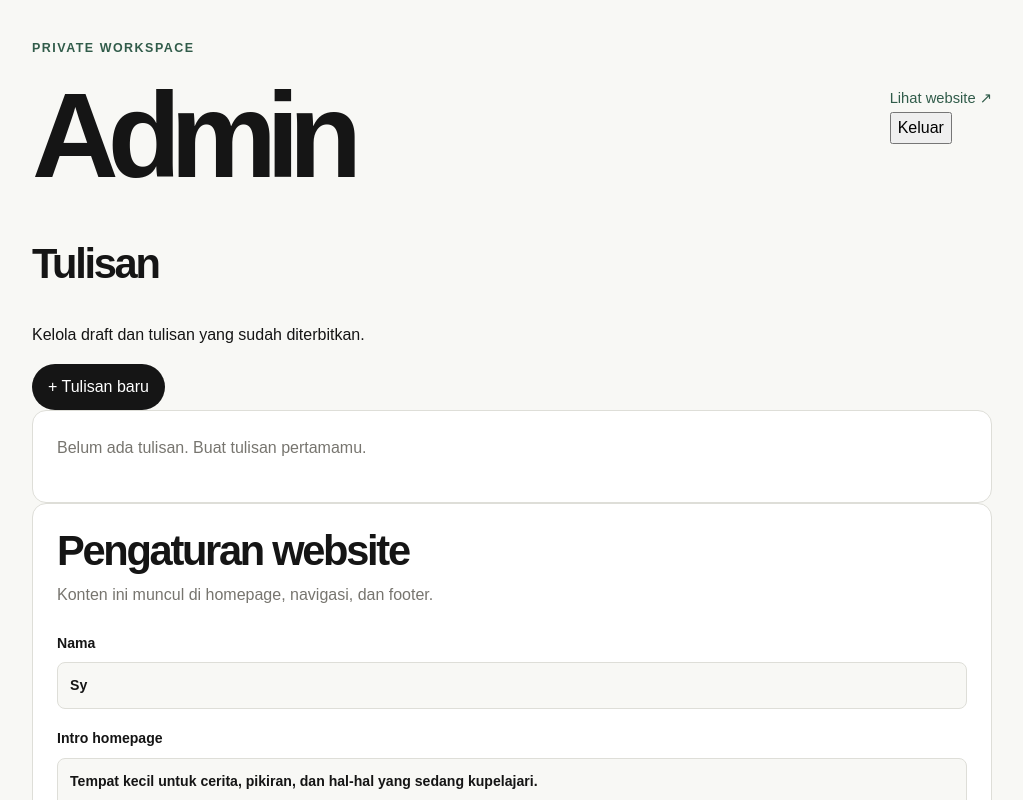
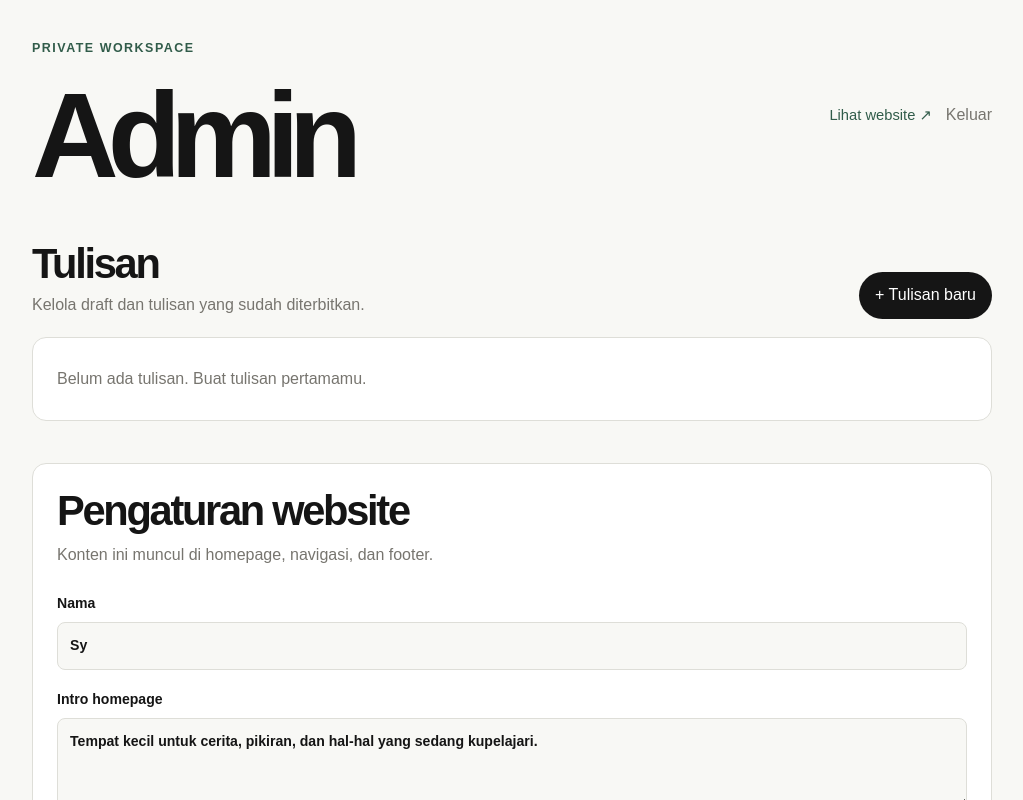
Before and after one commit to ncuyyGans/By-Sy, a Next.js app: page /admin in a window 1280 px wide. Shown: the top 800 px of the page, without its empty margins (128-1151 px from the left). Built offline with nearby package versions, Linux system fonts and the light colour scheme; no server answers; the database is empty.

Commit message:
style: complete CMS and article interface

```diff
--- /dev/null
+++ b/app/admin.css
@@ -0,0 +1,77 @@
+.admin-actions,
+.form-actions,
+.row-actions {
+  display: flex;
+  align-items: center;
+  gap: 14px;
+}
+
+.link-button,
+.danger-link {
+  padding: 0;
+  border: 0;
+  background: transparent;
+  color: var(--muted);
+  cursor: pointer;
+}
+
+.danger-link { color: #a34237; }
+.dashboard-stack { display: grid; gap: 42px; }
+.admin-section-heading {
+  display: flex;
+  justify-content: space-between;
+  align-items: end;
+  gap: 24px;
+  margin-bottom: 18px;
+}
+.admin-section-heading h2 { margin-bottom: 5px; }
+.admin-section-heading p { margin: 0; color: var(--muted); }
+
+select {
+  width: 100%;
+  border: 1px solid var(--line);
+  background: var(--background);
+  border-radius: 8px;
+  padding: 11px 12px;
+  color: var(--foreground);
+}
+.two-columns { display: grid; grid-template-columns: 1fr 1fr; gap: 18px; }
+.short-textarea { min-height: 90px; }
+.editor-textarea { min-height: 420px; line-height: 1.7; }
+.form-error {
+  padding: 12px 14px;
+  border-radius: 8px;
+  background: #faeae7;
+  color: #8e3025;
+  font-size: .9rem;
+}
+
+.table-wrap { padding: 0; overflow-x: auto; }
+table { width: 100%; border-collapse: collapse; min-width: 650px; }
+th, td { padding: 16px 18px; border-bottom: 1px solid var(--line); text-align: left; font-size: .9rem; }
+th { color: var(--muted); font-size: .75rem; text-transform: uppercase; letter-spacing: .07em; }
+tbody tr:last-child td { border-bottom: 0; }
+td small { display: block; color: var(--muted); margin-top: 3px; }
+.status { display: inline-block; padding: 4px 9px; border-radius: 999px; font-size: .76rem; text-transform: capitalize; }
+.status-published { background: #e6f1e8; color: #315c4a; }
+.status-draft { background: #efefec; color: #696862; }
+.empty-state { padding: 28px 0; color: var(--muted); }
+.table-wrap .empty-state { padding: 28px 24px; }
+.empty-state p { margin: 0; }
+
+.login-page {
+  min-height: 100vh;
+  display: grid;
+  place-items: center;
+  padding: 24px;
+}
+.login-card { width: min(100%, 440px); display: grid; gap: 20px; }
+.login-card h2 { margin: 9px 0; }
+.login-card p { margin: 0; color: var(--muted); }
+.article-cover { display: block; width: 100%; height: auto; margin: 40px 0; border-radius: 12px; }
+
+@media (max-width: 700px) {
+  .admin-section-heading { align-items: flex-start; flex-direction: column; }
+  .two-columns { grid-template-columns: 1fr; }
+  .admin-actions { width: 100%; justify-content: space-between; }
+}
```
Also changed, not shown: app/layout.tsx (+2 -5 lines).
